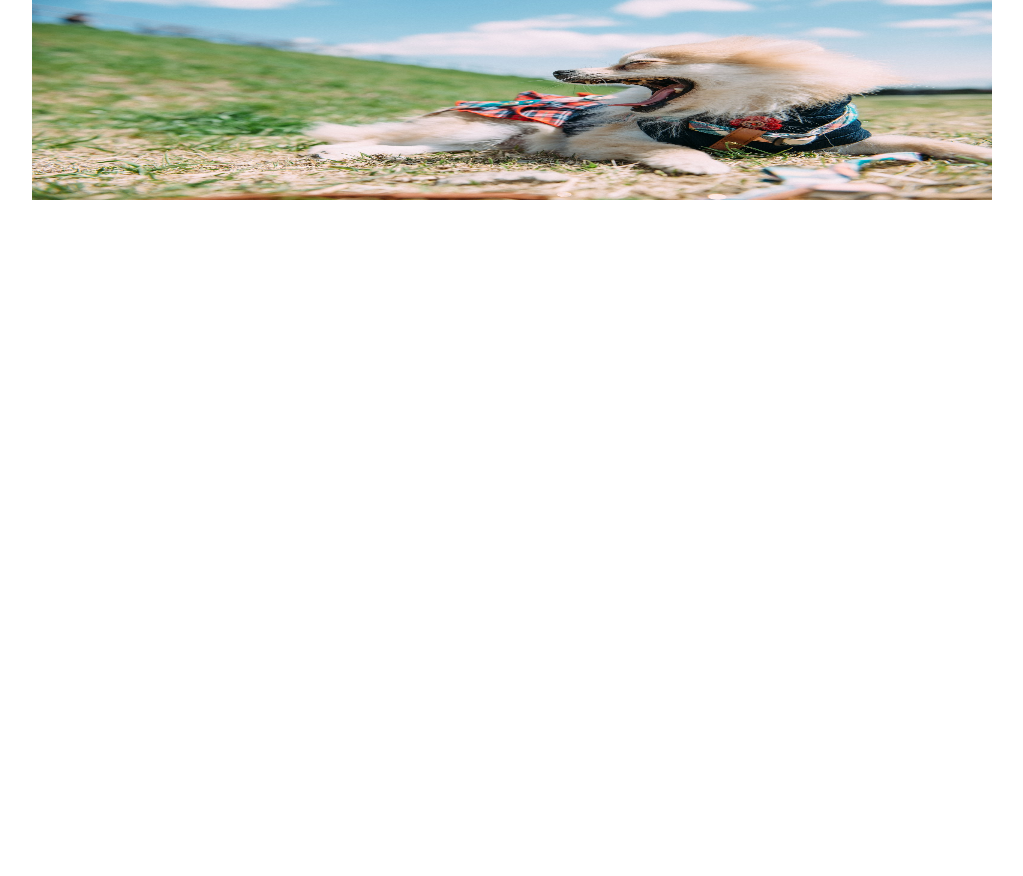
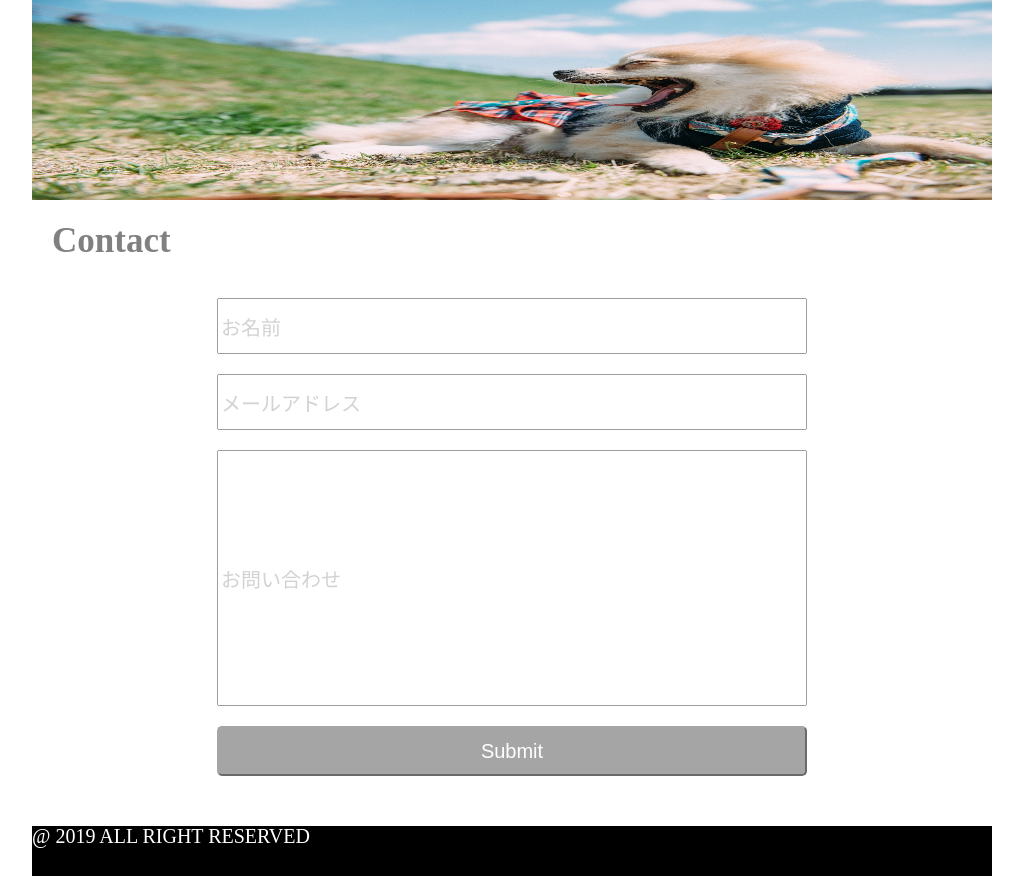
Before and after one commit to nasciiy/ojtgamba, a PHP site: page / in a window 1280 px wide. Shown: the whole page, without its empty margins (128-1151 px from the left). Before the commit the page ends 200 px from the top, so only its background shows below. Run offline with PHP 8.4, Linux system fonts and the light colour scheme.

Commit message:
footerやりました

```diff
--- a/assets/style.css
+++ b/assets/style.css
@@ -36,3 +36,94 @@ footer{
     grid-area: footer;
     background-color: blue;
 } */
+
+
+
+
+
+
+
+
+
+
+
+
+
+
+
+
+
+
+
+
+
+
+
+
+
+
+
+
+
+
+/* ここからコンタクトとフッター */
+
+footer h2{
+    color: grey;
+    font-size: 35px;
+    padding: 20px;
+}
+
+form{
+    display: flex;
+    flex-direction:column;
+    width: 590px;
+    margin: 0 auto;
+}
+
+form input{
+    margin-top:20px;
+    opacity: 0.7;
+}
+
+.name{
+    height: 50px;
+    font-size: 20px;
+    color:#C0C0C0;
+
+}
+
+.message{
+    height:250px ;
+    font-size: 20px;
+    color:#C0C0C0;
+
+}
+
+
+
+.submit-btn{
+    height:50px ;
+    background-color:#808080;
+    border-radius: 5px;
+    border-color:#808080;
+    color:white;
+    font-size: 20px;
+
+}
+
+
+.footer{
+    margin-top:50px;
+    height: 50px;
+    background-color: black;
+
+}
+
+.footer p{
+    color: white;
+    font-size: 20px;
+    display: flex;
+    flex-direction: column;
+    justify-content: center;
+}
--- a/index.html
+++ b/index.html
@@ -15,6 +15,20 @@
     <aside></aside>
     <main></main>
     <form></form>
-    <footer></footer>
+
+
+    <footer>
+        <h2>Contact</h2>
+        <form action=""  >
+            <input class="name" type="text" value="お名前" >
+            <input class="name" type="text" value="メールアドレス">
+            <input class="message" type="textarea" value="お問い合わせ" >
+            <input class="submit-btn" type="submit">
+        </form>
+
+        <div class="footer">
+            <p>@ 2019 ALL RIGHT RESERVED</p>
+        </div>
+    </footer>
 </body>
 </html>
```
